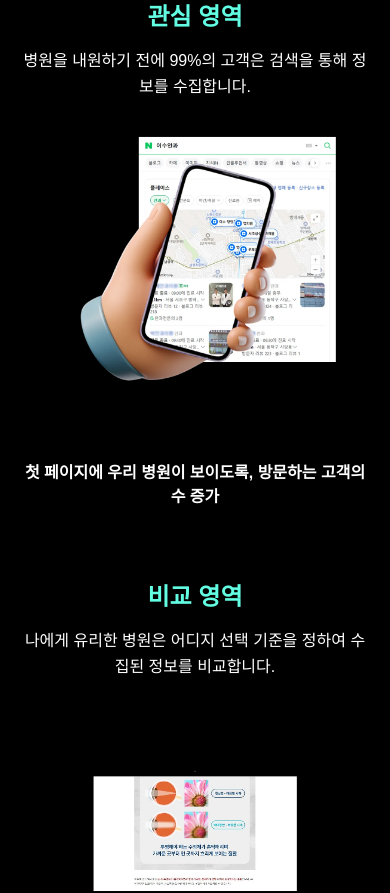
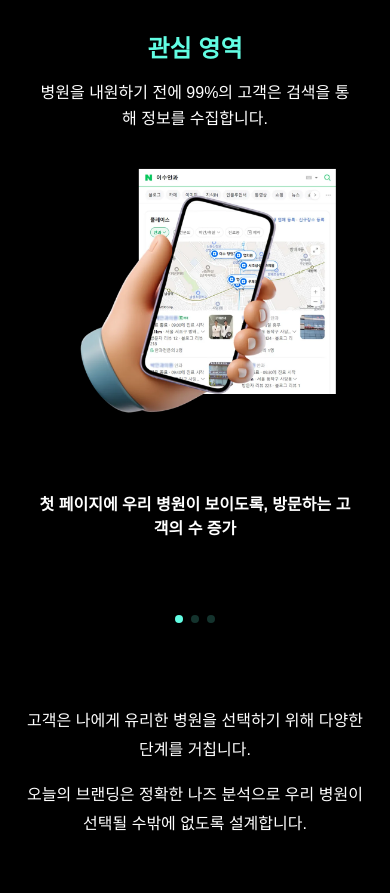
Before and after one commit to devchaeyoung/aube, a Next.js app: page / in a window 390 px wide. Shown: the part 4720-5613 px from the top of the page. Built offline with nearby package versions, Linux system fonts and the light colour scheme.

Commit message:
# UPDATE: 모바일 스와이퍼 적용

```diff
--- a/src/components/marketing/MarketingSection2.module.css
+++ b/src/components/marketing/MarketingSection2.module.css
@@ -74,15 +74,36 @@
   max-width: 800px;
   margin: 0 auto;
   line-height: 1.8;
+  padding-top: 4rem;
 }
 
 .footer p:first-child {
   margin-bottom: 1rem;
 }
 
+.desktopContent {
+  display: grid;
+  grid-template-columns: repeat(3, 1fr);
+  gap: 2rem;
+}
+
+.mobileContent {
+  display: none;
+}
+
+/* 모바일 스타일 */
 @media (max-width: 768px) {
-  .content {
-    grid-template-columns: 1fr;
+  .desktopContent {
+    display: none;
+  }
+
+  .mobileContent {
+    display: block;
+    padding: 1rem;
+  }
+
+  .swiper {
+    padding: 1rem 0 3rem;
   }
 
   .header h3 {
@@ -93,3 +114,13 @@
     margin-bottom: 40px;
   }
 }
+
+/* Swiper 커스텀 스타일 */
+:global(.swiper-pagination-bullet) {
+  background: #000;
+  opacity: 0.2;
+}
+
+:global(.swiper-pagination-bullet-active) {
+  opacity: 1;
+}
--- a/src/components/marketing/MarketingSection2.tsx
+++ b/src/components/marketing/MarketingSection2.tsx
@@ -1,6 +1,8 @@
 "use client";
 
 import Image from "next/image";
+import { Swiper, SwiperSlide } from "swiper/react";
+import { Pagination } from "swiper/modules";
 import styles from "./MarketingSection2.module.css";
 
 const marketingData = [
@@ -39,7 +41,8 @@ export function MarketingSection2() {
         </p>
       </div>
 
-      <div className={styles.content}>
+      {/* 데스크톱 뷰 */}
+      <div className={styles.desktopContent}>
         {marketingData.map((item, index) => (
           <div key={index} className={styles.card}>
             <div className={styles.cardHeader}>
@@ -54,6 +57,34 @@ export function MarketingSection2() {
         ))}
       </div>
 
+      {/* 모바일 뷰 */}
+      <div className={styles.mobileContent}>
+        <Swiper
+          spaceBetween={20}
+          slidesPerView={1}
+          centeredSlides={true}
+          loop={true}
+          pagination={{ clickable: true }}
+          modules={[Pagination]}
+          className={styles.swiper}
+        >
+          {marketingData.map((item, index) => (
+            <SwiperSlide key={index}>
+              <div className={styles.card}>
+                <div className={styles.cardHeader}>
+                  <h4>{item.title}</h4>
+                  <p>{item.description}</p>
+                </div>
+                <div className={styles.imageWrapper}>
+                  <Image src={item.image} alt={item.title} width={300} height={300} />
+                </div>
+                <p className={styles.highlight}>{item.highlight}</p>
+              </div>
+            </SwiperSlide>
+          ))}
+        </Swiper>
+      </div>
+
       <div className={styles.footer}>
         <p>고객은 나에게 유리한 병원을 선택하기 위해 다양한 단계를 거칩니다.</p>
         <p>오늘의 브랜딩은 정확한 나즈 분석으로 우리 병원이 선택될 수밖에 없도록 설계합니다.</p>
```
